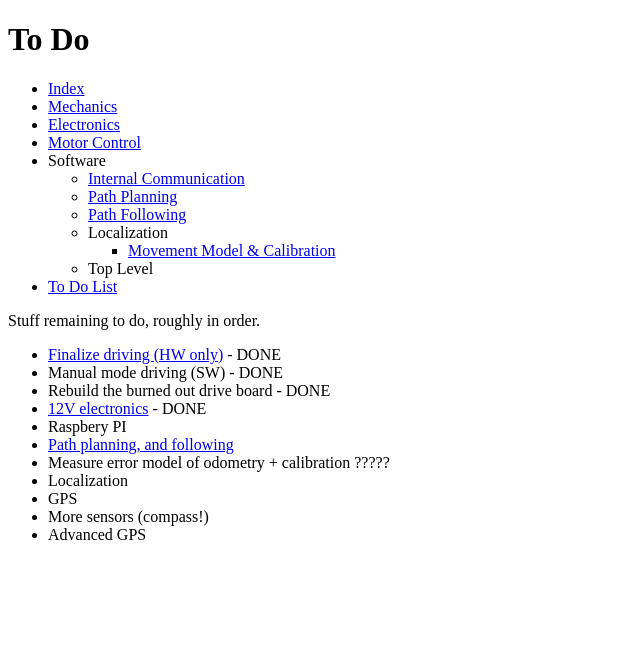
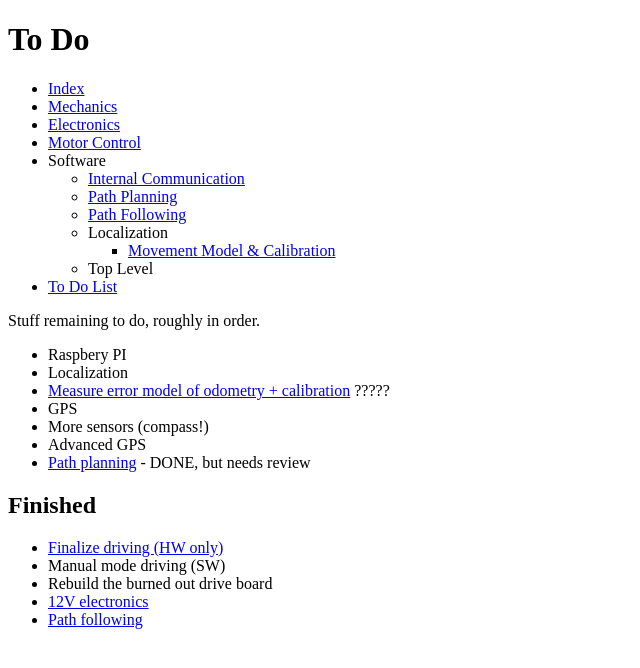
Before and after one commit to bluecube/robomower2, a Jekyll site: the page built from todo.markdown, in a window 1280 px wide. Shown: the top 668 px of the page, without its empty margins (0-640 px from the left). Built offline with Jekyll 4.4.1, drawn with Linux system fonts in a browser that asks for light colours.

Commit message:
Updated todo list.

```diff
--- a/todo.markdown
+++ b/todo.markdown
@@ -5,14 +5,18 @@ layout: default
 
 Stuff remaining to do, roughly in order.
 
-- [Finalize driving (HW only)]({{ site.baseurl }}/motor-control.html#drive-board) - DONE
-- Manual mode driving (SW) - DONE
-- Rebuild the burned out drive board - DONE
-- [12V electronics]({{ site.baseurl }}/electronics.html) - DONE
 - Raspbery PI
-- [Path planning, and following]({{ site.baseurl }}/path-planning.html)
-- Measure error model of odometry + calibration ?????
 - Localization
+- [Measure error model of odometry + calibration]({{ site.baseurl }}/movement-model.html) ?????
 - GPS
 - More sensors (compass!)
 - Advanced GPS
+- [Path planning]({{ site.baseurl }}/path-planning.html) - DONE, but needs review
+
+## Finished
+
+- [Finalize driving (HW only)]({{ site.baseurl }}/motor-control.html#drive-board)
+- Manual mode driving (SW)
+- Rebuild the burned out drive board
+- [12V electronics]({{ site.baseurl }}/electronics.html)
+- [Path following]({{ site.baseurl }}/path-following.html)
```
